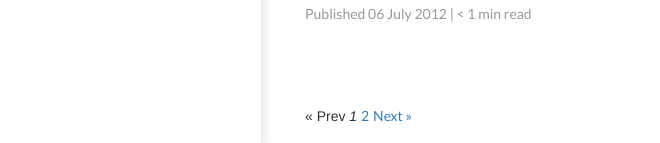
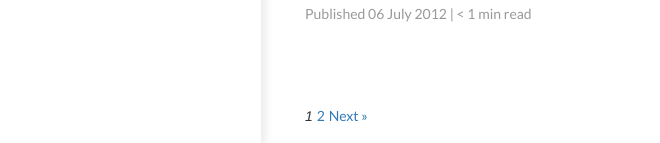
Before and after one commit to jcheng31/ayulin.net, a Jekyll site: the page built from Content/blog/index.html, in a window 1280 px wide and 900 px high, scrolled down 746 px. Shown: the part 754-897 px from the top of the window, without its empty margins (39-699 px from the left). Built offline with Jekyll 4.4.1, drawn with Linux system fonts in a browser that asks for light colours; nearby versions of some CDN libraries; Markdown is read by kramdown in place of the engine named in the settings; the list of posts is cut into pages by our own code.

Commit message:
Remove Prev/Next on paginator when they're disabled.

```diff
--- a/Content/blog/index.html
+++ b/Content/blog/index.html
@@ -21,8 +21,6 @@ title: blog
 <div class="pagination">
   {% if paginator.previous_page %}
     <a href="{{ paginator.previous_page_path | prepend: site.baseurl | replace: '//', '/' }}">&laquo; Prev</a>
-  {% else %}
-    <span>&laquo; Prev</span>
   {% endif %}
 
   {% for page in (1..paginator.total_pages) %}
@@ -37,8 +35,6 @@ title: blog
 
   {% if paginator.next_page %}
     <a href="{{ paginator.next_page_path | prepend: site.baseurl | replace: '//', '/' }}">Next &raquo;</a>
-  {% else %}
-    <span>Next &raquo;</span>
   {% endif %}
 </div>
 {% endif %}
```
